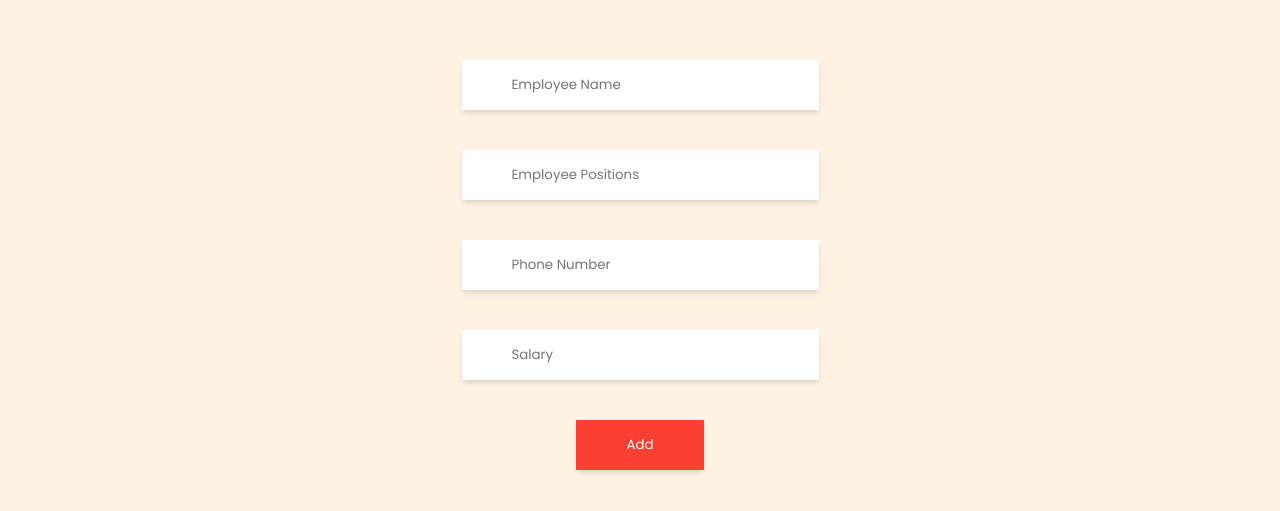
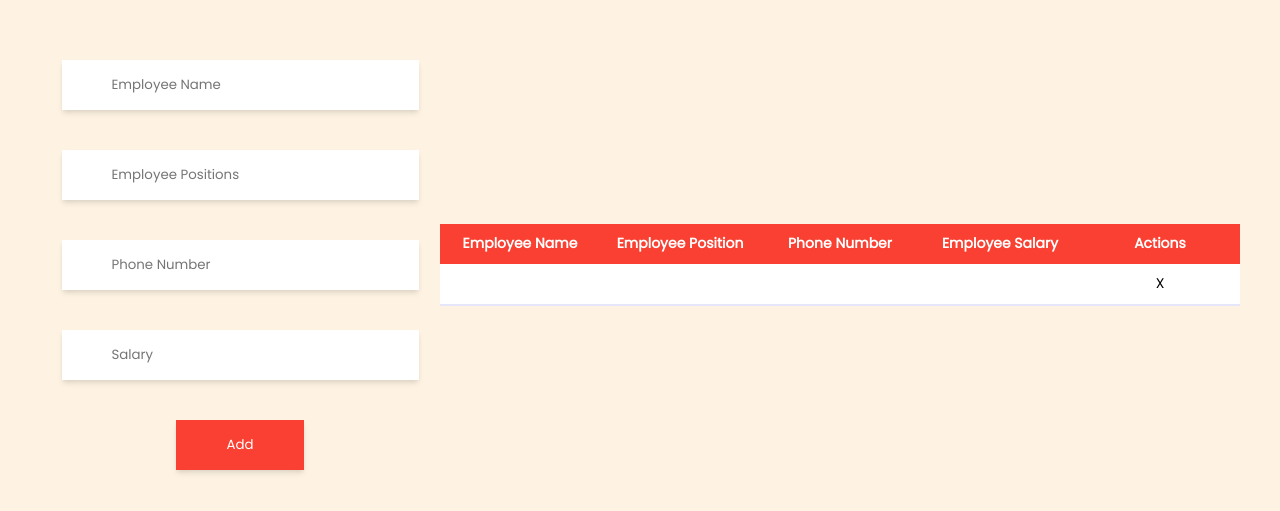
Before and after one commit to Albenis-Kerqeli/Employee-App-ReactJS, a React (Create React App) app: page / in a window 1280 px wide. Shown: the part 233-744 px from the top of the page. Built offline with nearby package versions, Linux system fonts and the light colour scheme.

Commit message:
1 file modified

```diff
--- a/src/App.js
+++ b/src/App.js
@@ -1,11 +1,14 @@
 import './style.css';
 import React, { useState } from 'react';
 import AppForm from './Components/AppForm';
+import AppTable from './Components/AppTable';
+
 export default function App() {
   return (
     <div className="App">
       <div className="App__row" />
       <AppForm />
+      <AppTable />
     </div>
   );
 }
```
